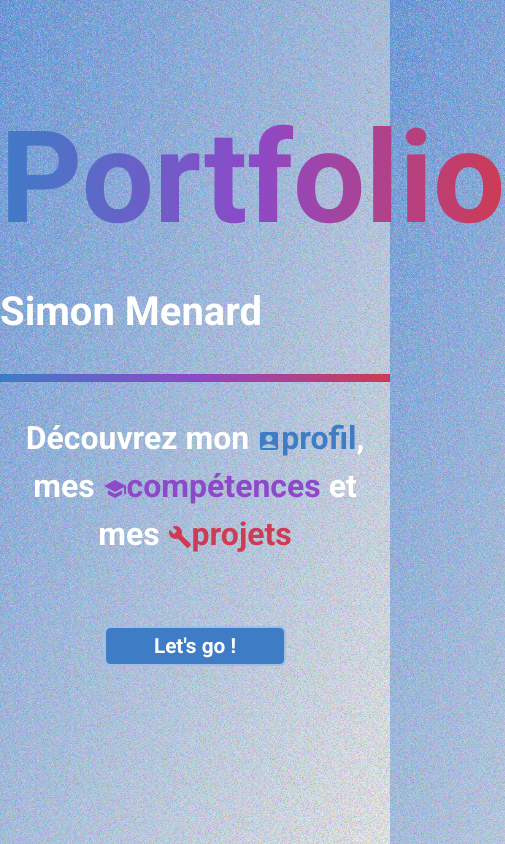
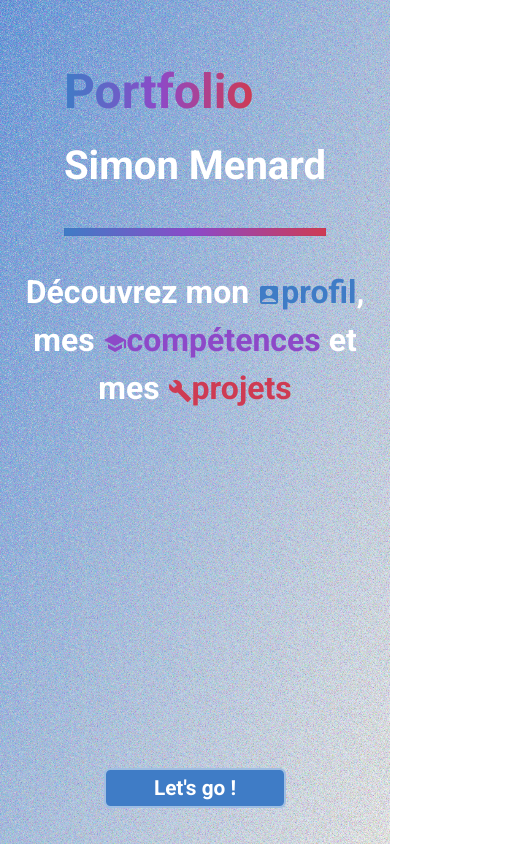
Before and after one commit to SimardCodeTard/portfolio_new, a Next.js app: page / in a window 390 px wide. Shown: the whole page, 505 px wide, since content can reach past the window. Built offline with nearby package versions, Linux system fonts and the light colour scheme.

Commit message:
fix(landing, profile): responsive

```diff
--- a/app/globals.css
+++ b/app/globals.css
@@ -41,18 +41,6 @@ body {
 h1 {
   font-size: 6rem;
   font-weight: 550;
-}
-
-@media screen and (max-width: 768px) {
-  h1 {
-    font-size: 6rem;
-  }
-}
-
-@media screen and (max-width: 400px) {
-  h1 {
-    font-size: 5.5rem;
-  }
 }
 
 h2 {
@@ -118,6 +106,7 @@ button:active {
 }
 
 .card {
+  max-width: 90vw;
   width: 52rem;
   border: solid 2px rgba(var(--accent1-rgb), 0.2);
   display: flex;
@@ -166,3 +155,15 @@ a {
   font-size: 1.5rem;
   font-weight: 600;
 }
+
+@media screen and (max-width: 768px) {
+  h1 {
+    font-size: 6rem;
+  }
+}
+
+@media screen and (max-width: 400px) {
+  h1 {
+    font-size: 3rem !important;
+  }
+}
--- a/app/page.css
+++ b/app/page.css
@@ -20,7 +20,14 @@ a {
 }
 
 @media screen and (max-width: 600px) {
+  h1 {
+    font-size: 6rem;
+  }
   main > div {
     align-items: center;
   }
+  .button-wrapper {
+    margin-top: auto;
+    margin-bottom: 2rem;
+  }
 }
--- a/app/page.tsx
+++ b/app/page.tsx
@@ -17,7 +17,7 @@ export default function Home() {
           Découvrez mon <Link href='/profile' className="profile-link"><AccountBoxIcon/>profil</Link>
           , mes<Link href='/skills' className="skills-link"> <SchoolIcon/>compétences
           </Link> et mes <Link className="projects-link" href='/projects'><BuildIcon/>projets</Link></h3>
-        <div className="flex mt-12 justify-center">
+        <div className="button-wrapper flex mt-12 justify-center">
           <button>Let&apos;s go !</button>
         </div>
       </div>
--- a/app/profile/page.css
+++ b/app/profile/page.css
@@ -1,3 +1,18 @@
 .profile-picture {
     box-shadow: 0 0 10px rgba(0, 0, 0, 0.5);
 }
+
+@media screen and (max-width: 600px) {
+    main > div  {
+        padding: 0;
+    }
+
+    .card-content {
+        align-items: center;
+        flex-direction: column;
+    }
+
+    .card-content > img {
+        margin-bottom: 1rem;
+    }
+}
--- a/app/profile/page.tsx
+++ b/app/profile/page.tsx
@@ -1,8 +1,9 @@
 "use client";
 import Image from "next/image";
-import './page.css';
 import { MutableRefObject, useRef } from "react";
 import CV from "./components/cv";
+
+import './page.css';
 
 export default function ProfilePage() {
 
@@ -14,7 +15,7 @@ export default function ProfilePage() {
 
     return (
         <main className="flex flex-col min-h-screen items-center">
-            <div className="h-screen p-6 flex items-center">
+            <div className="min-h-screen p-6 flex items-center">
                 <div className="card">
                     <div className="card-header">
                         <h1>Mon profil</h1>
```
